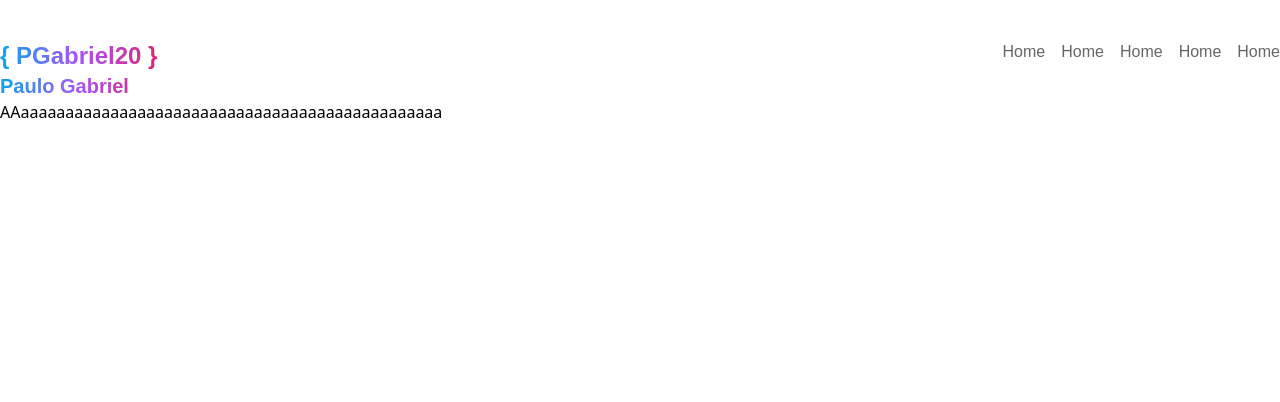
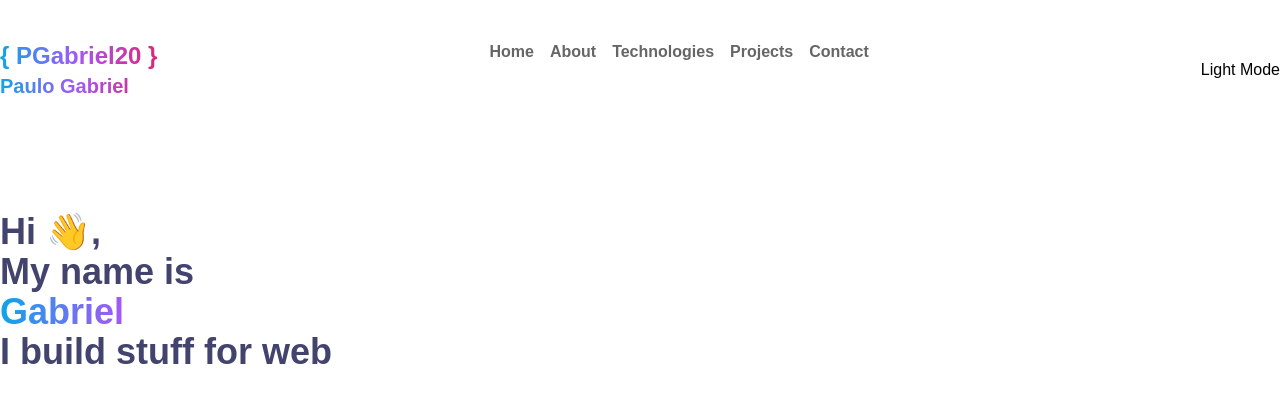
Before and after one commit to PGabriel20/Portifolio, a Next.js app: page / in a window 1280 px wide. Shown: the top 402 px of the page. Built offline with nearby package versions, Linux system fonts and the light colour scheme.

Commit message:
Dark mode changes

```diff
--- a/src/components/Header.tsx
+++ b/src/components/Header.tsx
@@ -1,19 +1,23 @@
 import Link from 'next/link';
+import { useTheme } from 'next-themes';
 
 const Header: React.FC = () => {
+  const { theme, setTheme } = useTheme();
+
   return (
     <header className='container w-full flex justify-between font-secondary'>
       <div className='font-bold text-transparent bg-clip-text bg-gradient-to-r from-sky-500 via-purple-500 to-pink-600'>
         <h1 className='text-2xl'>{'{ PGabriel20 }'}</h1>
         <h3 className='capitalize text-xl'>paulo gabriel</h3>
       </div>
-      <nav className='flex gap-4 font-medium text-dark-content'>
+      <nav className='flex gap-4 font-bold text-dark-content dark:text-light-content'>
         <Link href='/'>Home</Link>
-        <Link href='/'>Home</Link>
-        <Link href='/'>Home</Link>
-        <Link href='/'>Home</Link>
-        <Link href='/'>Home</Link>
+        <Link href='/'>About</Link>
+        <Link href='/'>Technologies</Link>
+        <Link href='/'>Projects</Link>
+        <Link href='/'>Contact</Link>
       </nav>
+      <button onClick={() => setTheme(theme === 'dark' ? 'light' : 'dark')}>Light Mode</button>
     </header>
   );
 };
--- a/src/components/Layout.tsx
+++ b/src/components/Layout.tsx
@@ -7,9 +7,9 @@ interface ILayout {
 
 const Layout: React.FC<ILayout> = ({ children }) => {
   return (
-    <main className='flex min-h-screen w-full flex-col items-center py-10'>
+    <main className='flex min-h-screen w-full flex-col items-center py-10 dark:bg-dark-background'>
       <Header />
-      <section className='container flex flex-col'>{children}</section>
+      <section className='container font-primary'>{children}</section>
     </main>
   );
 };
--- a/src/pages/index.tsx
+++ b/src/pages/index.tsx
@@ -1,3 +1,13 @@
 export default function Home() {
-  return <h1>AAaaaaaaaaaaaaaaaaaaaaaaaaaaaaaaaaaaaaaaaaaaaaaaa</h1>;
+  return (
+    <div className='flex justify-between mt-28'>
+      <h1 className='text-4xl text-solid-heading dark:text-light-heading font-bold'>
+        Hi 👋, <br /> My name is <br />
+        <span className='text-transparent bg-clip-text bg-gradient-to-r from-sky-500 to-purple-500'>
+          Gabriel
+        </span>
+        <br />I build stuff for web
+      </h1>
+    </div>
+  );
 }
--- a/tailwind.config.js
+++ b/tailwind.config.js
@@ -9,21 +9,12 @@ module.exports = {
   theme: {
     extend: {
       colors: {
+        'solid-heading': '#42446E',
         'light-content': '#A7A7A7',
+        'light-heading': '#CCCCCC',
         'dark-heading': '#1f2428',
         'dark-content': '#666666',
-        'light-heading': '#CCCCCC',
-        'dark-mode': '#191919',
-        'dark-card': '#363636',
-        'green-text': '#018C0F',
-        greenbg: '#D7FFE0',
-      },
-      colors: {
-        'light-content': '#A7A7A7',
-        'dark-heading': '#1f2428',
-        'dark-content': '#666666',
-        'light-heading': '#CCCCCC',
-        'dark-mode': '#191919',
+        'dark-background': '#191919',
         'dark-card': '#363636',
         'green-text': '#018C0F',
         greenbg: '#D7FFE0',
```
Also changed, not shown: src/layouts/Default.tsx (deleted, +0 -18 lines).
